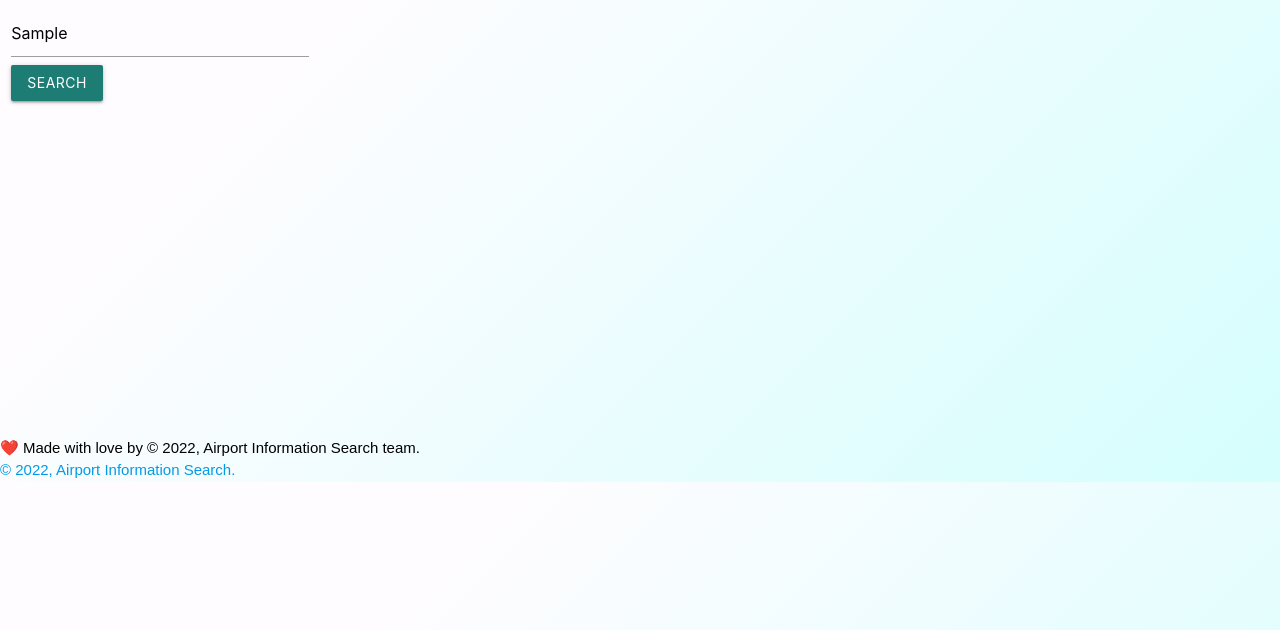
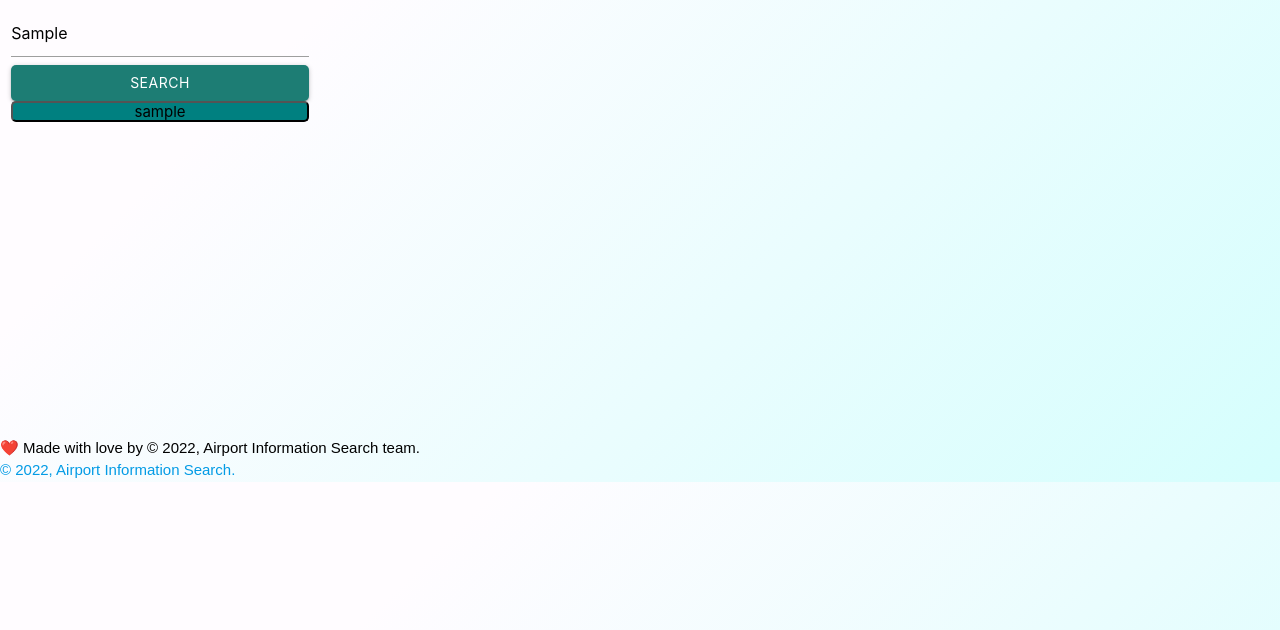
Before and after one commit to obrailovska/Flight-Search, a plain HTML site: page index.html in a window 1280 px wide. Both pictures are taken after typing "Sample" into the empty fields and a click on the button "SEARCH". Shown: the part 170-800 px from the top of the page. Drawn offline with nearby package versions, Linux system fonts and the light colour scheme; no server answers.

Commit message:
half-way local storage

```diff
--- a/assets/css/style.css
+++ b/assets/css/style.css
@@ -28,3 +28,9 @@ header h1 {
 .main {
   height: 500px;
 }
+.btn,
+.btn2 {
+  border-radius: 5px;
+  background-color: teal;
+  width: 100%;
+}
--- a/assets/script/script.js
+++ b/assets/script/script.js
@@ -2,6 +2,7 @@ var aviaApiKey = "1f95fd-f0ea67";
 
 // getting all values we need from this url so when user puts the name of a city, it maches it return what we need
 var cityDataBase = [];
+var cities = [];
 var citySearch = function () {
   var cityUrl = `https://aviation-edge.com/v2/public/cityDatabase?key=${aviaApiKey}`;
   fetch(cityUrl)
@@ -12,7 +13,7 @@ var citySearch = function () {
       }
     })
     .then(function (data) {
-      console.log(data);
+      console.log("City name: " + data[0].nameCity);
       console.log(
         "hii",
         // getting spicific information we need from this url
@@ -34,19 +35,38 @@ var citySearch = function () {
 citySearch();
 
 document.getElementById("search-btn").addEventListener("click", userInput);
+// function searchHistory() {
+//   cities = JSON.parse(localStorage.getItem("city")) || [];
+//   cities.push(userCity);
+//   localStorage.setItem("city", JSON.stringify(cities));
+//   createBtn();
+// }
+
+function createBtn() {
+  cities = JSON.parse(localStorage.getItem("city")) || [];
+
+  for (var i = 0; i < cities.length; i++) {
+    var btn = document.createElement("button");
+    btn.className = "btn2";
+    btn.textContent = cities[i];
+
+    btn.onclick = function () {
+      citySearch();
+    };
+
+    $("#cityName").append(btn);
+  }
+}
 
 function userInput() {
   console.log("yo", cityDataBase);
   event.preventDefault();
   var userCity = document.getElementById("city-name").value.toLowerCase();
   console.log("user-city ", userCity);
-  // var userDate = document.getElementById("start").value;
-  // console.log("hello date", userDate);
-  // var enteredDate = new Date(userDate).toISOString().substring(0, 10);
-  // enteredDate.getDay();
-  // console.log("just give up", enteredDate.getDay());
-  // var plugIn = enteredDate.getDay();
-  // console.log("plugINNNNN", plugIn);
+  cities = JSON.parse(localStorage.getItem("city")) || [];
+  cities.push(userCity);
+  localStorage.setItem("city", JSON.stringify(cities));
+  createBtn();
 
   // looping over the cities and making sure that value matches whatever user's input is
   for (var i = 0; i < cityDataBase.length; i++) {
@@ -58,10 +78,6 @@ function userInput() {
       arrivalData(flights);
     }
   }
-  window.localStorage.setItem("city", userCity);
-
-  // var userDate = document.getElementById("start").value;
-  // console.log("hello date", userDate);
 }
 
 // getting arivals data
@@ -79,19 +95,6 @@ function arrivalData(flights) {
       $("#display").empty();
       displayArrDep(data);
     });
-  // var futureUrl = `https://aviation-edge.com/v2/public/flightsFuture?key=${aviaApiKey}&type=departure&iataCode=iataCode=CDG&date=2022-02-16`;
-  // fetch(futureUrl)
-  //   .then(function (response) {
-  //     if (response.ok) {
-  //       console.log("future", response);
-  //       return response.json();
-  //     }
-  //   })
-  //   .then(function (data) {
-  //     console.table("future1", data);
-  //     // clear old element
-  //     // displayArrDep(data);
-  //   });
 }
 // display aircraft, arrivals, departures, status to the page
 var displayArrDep = function (data) {
--- a/index.html
+++ b/index.html
@@ -25,17 +25,6 @@
       </h1>
     </header>
     <main class="main">
-      <!-- <div class="Intro" >
-          <h3>
-            <p>Welcome to "Nearby Airport"! We have designed this
-              page to simplify airport info search for traveller
-              like you. By a click of a button you get valuable
-              information so you can plan you journey.
-
-              Start planning your first trip today!!
-            </p>
-          </h3>
-          <div > -->
       <div class="row">
         <div class="col s12 m4 l3">
           <h4>Search For a City:</h4>
@@ -49,16 +38,10 @@
               autofocus="true"
               class="form-input"
             />
-            <!-- <label for="flight-date">Date</label>
-            <input
-              type="date"
-              id="start"
-              name="trip-start"
-              min="2022-02-16"
-              max="2025-12-31"
-            /> -->
+
             <button id="search-btn" class="btn">Search</button>
           </form>
+          <div id="cityName"></div>
         </div>
         <div id="display" class="col s12 m8 l9"></div>
       </div>
```
